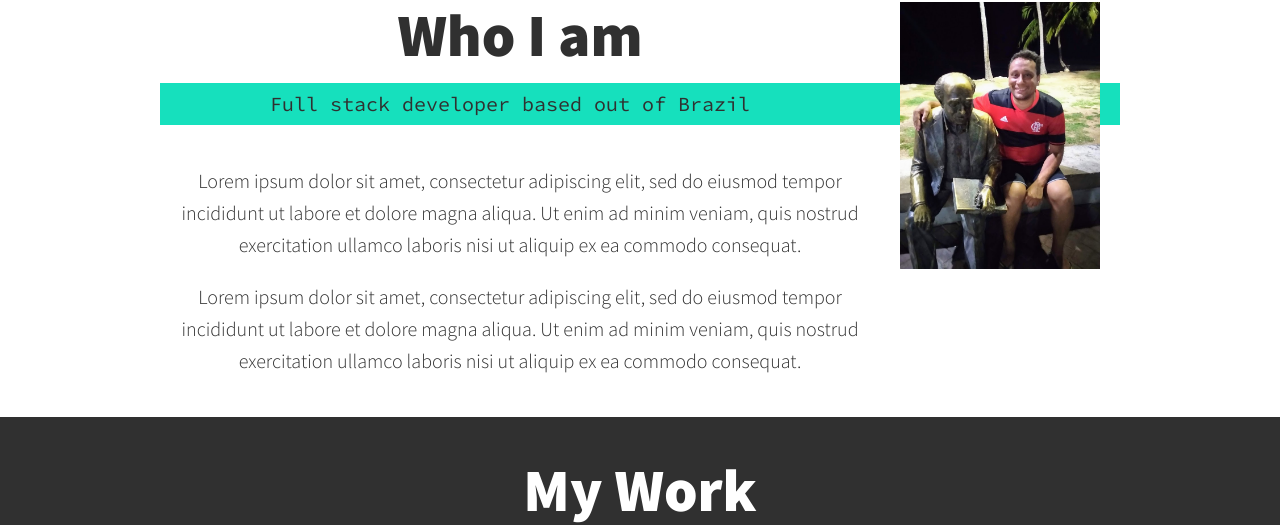
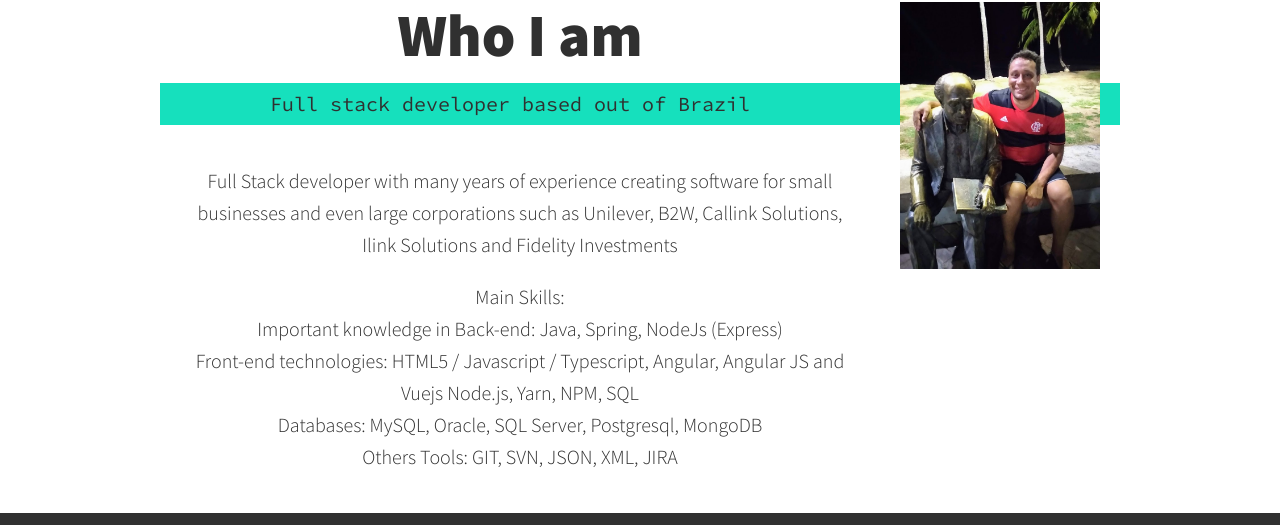
Before and after one commit to lucasgabrielsa/my-portfolio-react, a React (Create React App) app: page / in a window 1280 px wide. Shown: the part 1131-1656 px from the top of the page. Built offline with nearby package versions, Linux system fonts and the light colour scheme; no server answers.

Commit message:
About me page content

```diff
--- a/src/pages/AboutMe/index.tsx
+++ b/src/pages/AboutMe/index.tsx
@@ -10,15 +10,14 @@ function AboutMe() {
 
         <div className="about-me__body">
           <p>
-            Lorem ipsum dolor sit amet, consectetur adipiscing elit, sed do eiusmod tempor incididunt ut labore et dolore
-            magna aliqua. Ut enim ad minim veniam, quis nostrud exercitation ullamco laboris nisi ut aliquip ex ea commodo
-            consequat.
+          Full Stack developer with many years of experience creating software for small businesses and even large corporations such as Unilever, B2W, Callink Solutions, Ilink Solutions and Fidelity Investments
           </p>
-          <p>
-            Lorem ipsum dolor sit amet, consectetur adipiscing elit, sed do eiusmod tempor incididunt ut labore et dolore
-            magna aliqua. Ut enim ad minim veniam, quis nostrud exercitation ullamco laboris nisi ut aliquip ex ea commodo
-            consequat.
-          </p>
+          <p>Main Skills: <br/>
+          Important knowledge in Back-end: Java, Spring, NodeJs (Express)
+          <br/>Front-end technologies: HTML5 / Javascript / Typescript, Angular, Angular JS and Vuejs
+          Node.js, Yarn, NPM, SQL
+          <br/> Databases: MySQL, Oracle, SQL Server, Postgresql, MongoDB
+          <br />Others Tools: GIT, SVN, JSON, XML, JIRA</p>
         </div>
         <img src={DevLucas} alt="Jane leaning against a bus" className="about-me__img" />
       </section>
```
